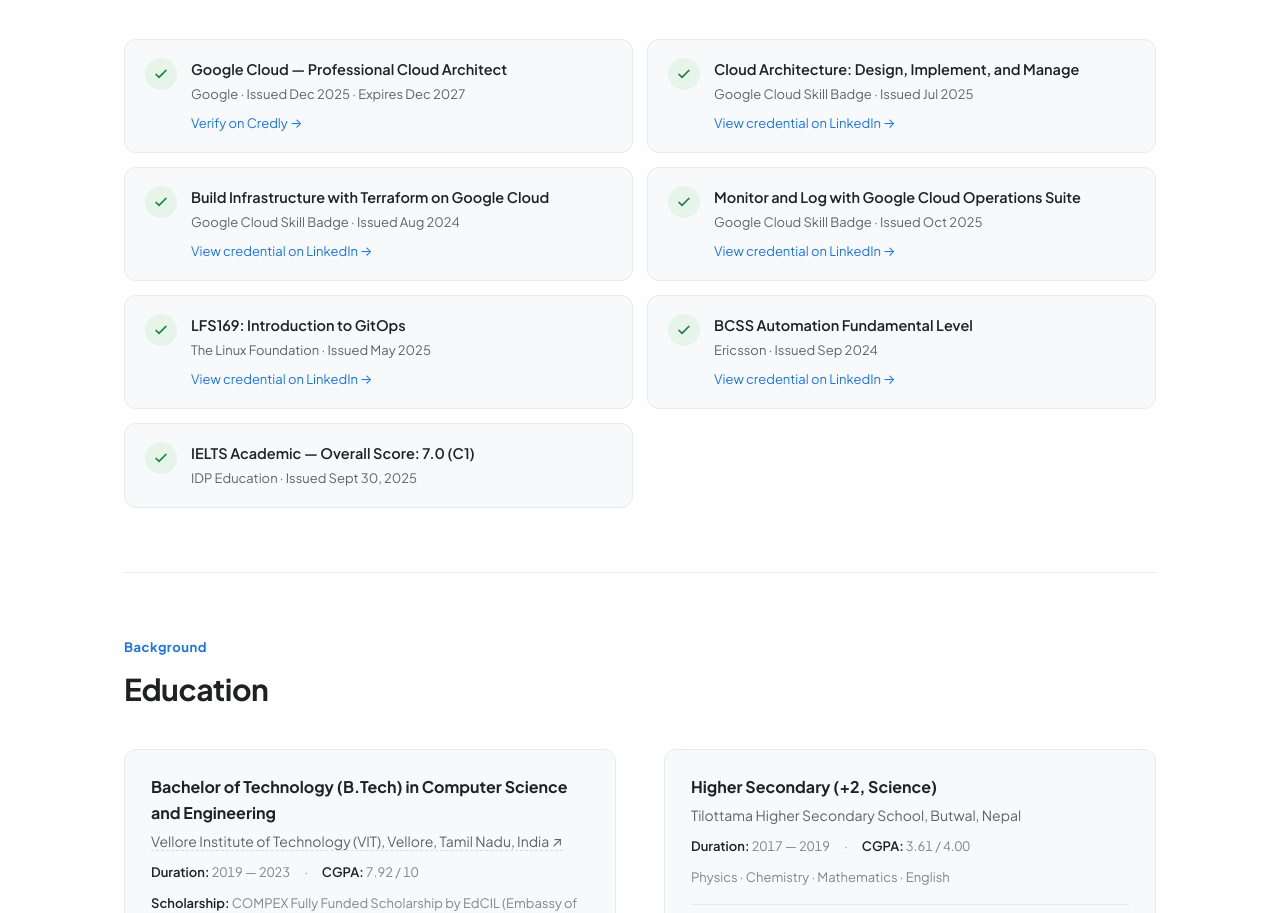
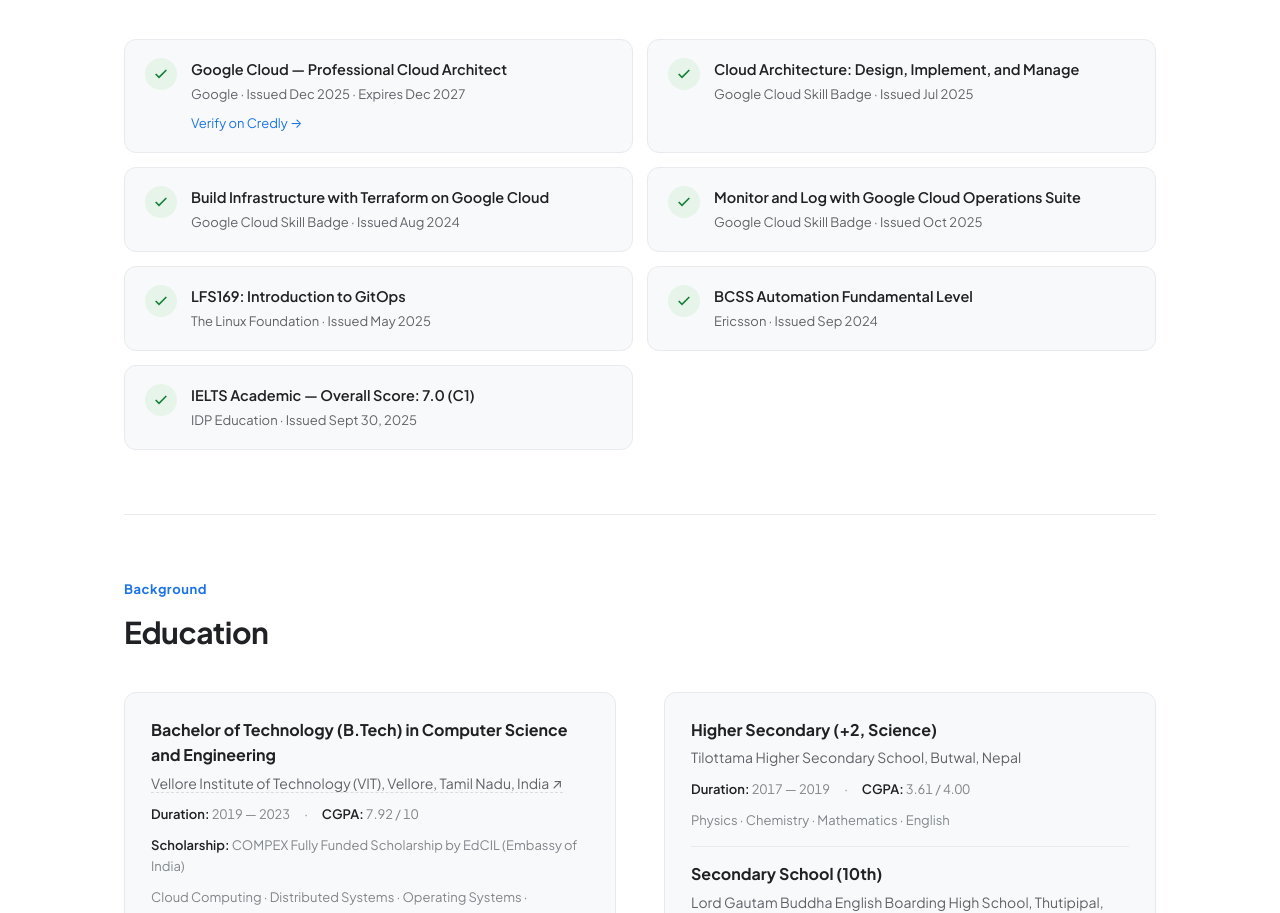
Before and after one commit to impradeepkumargupta/impradeepkumargupta.github.io, a React (Vite) app: page / in a window 1280 px wide. Shown: the part 2976-3889 px from the top of the page. Built offline with nearby package versions, Linux system fonts and the light colour scheme.

Commit message:
Update App.tsx

```diff
--- a/src/App.tsx
+++ b/src/App.tsx
@@ -703,15 +703,6 @@
               <div>
                 <h4>Cloud Architecture: Design, Implement, and Manage</h4>
                 <div className="issuer">Google Cloud Skill Badge · Issued Jul 2025</div>
-                <div className="link-row">
-                  <a
-                    href="https://linkedin.com/in/impradeepkumargupta"
-                    target="_blank"
-                    rel="noopener noreferrer"
-                  >
-                    View credential on LinkedIn →
-                  </a>
-                </div>
               </div>
             </div>
             <div className="cert">
@@ -723,15 +714,6 @@
               <div>
                 <h4>Build Infrastructure with Terraform on Google Cloud</h4>
                 <div className="issuer">Google Cloud Skill Badge · Issued Aug 2024</div>
-                <div className="link-row">
-                  <a
-                    href="https://linkedin.com/in/impradeepkumargupta"
-                    target="_blank"
-                    rel="noopener noreferrer"
-                  >
-                    View credential on LinkedIn →
-                  </a>
-                </div>
               </div>
             </div>
             <div className="cert">
@@ -743,15 +725,6 @@
               <div>
                 <h4>Monitor and Log with Google Cloud Operations Suite</h4>
                 <div className="issuer">Google Cloud Skill Badge · Issued Oct 2025</div>
-                <div className="link-row">
-                  <a
-                    href="https://linkedin.com/in/impradeepkumargupta"
-                    target="_blank"
-                    rel="noopener noreferrer"
-                  >
-                    View credential on LinkedIn →
-                  </a>
-                </div>
               </div>
             </div>
             <div className="cert">
@@ -763,15 +736,6 @@
               <div>
                 <h4>LFS169: Introduction to GitOps</h4>
                 <div className="issuer">The Linux Foundation · Issued May 2025</div>
-                <div className="link-row">
-                  <a
-                    href="https://linkedin.com/in/impradeepkumargupta"
-                    target="_blank"
-                    rel="noopener noreferrer"
-                  >
-                    View credential on LinkedIn →
-                  </a>
-                </div>
               </div>
             </div>
             <div className="cert">
@@ -783,15 +747,6 @@
               <div>
                 <h4>BCSS Automation Fundamental Level</h4>
                 <div className="issuer">Ericsson · Issued Sep 2024</div>
-                <div className="link-row">
-                  <a
-                    href="https://linkedin.com/in/impradeepkumargupta"
-                    target="_blank"
-                    rel="noopener noreferrer"
-                  >
-                    View credential on LinkedIn →
-                  </a>
-                </div>
               </div>
             </div>
             <div className="cert">
```
